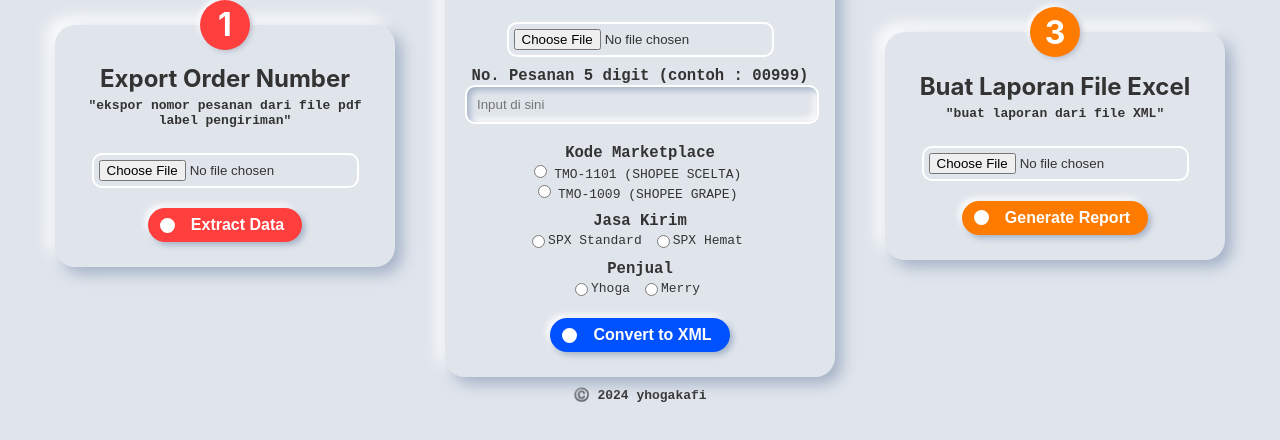
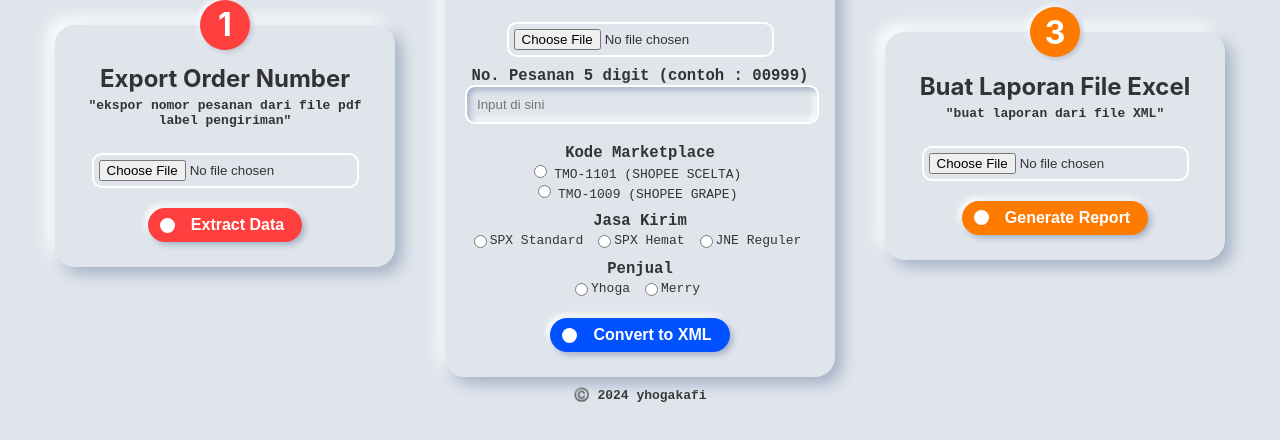
Before and after one commit to yhogakafi/yhogakafi.github.io, a plain HTML site: page apps/import_order/import_order.html in a window 1280 px wide. Shown: the part 254-694 px from the top of the page. Drawn offline with Linux system fonts and the light colour scheme.

Commit message:
add SHIPVIA option

```diff
--- a/apps/import_order/import_order.html
+++ b/apps/import_order/import_order.html
@@ -64,11 +64,12 @@
             <div class="radio-group">
                 <label>Jasa Kirim</label>
                 <div class="jasa-kirim">
-                    <input type="radio" id="shipviaSPXStandard" name="shipviaID" value="SPX Standard"
-                        class="radio-input">
+                    <input type="radio" id="shipviaSPXStandard" name="shipviaID" value="SPX Standard" class="radio-input">
                     <label for="shipviaSPXStandard" class="radio-label">SPX Standard</label><br>
                     <input type="radio" id="shipviaSPXHemat" name="shipviaID" value="SPX Hemat" class="radio-input">
                     <label for="shipviaSPXHemat" class="radio-label">SPX Hemat</label>
+                    <input type="radio" id="shipviaJNEReg" name="shipviaID" value="JNE Reguler" class="radio-input">
+                    <label for="shipviaJNEReg" class="radio-label">JNE Reguler</label>
                 </div>
             </div>
             <div class="radio-group">
```
